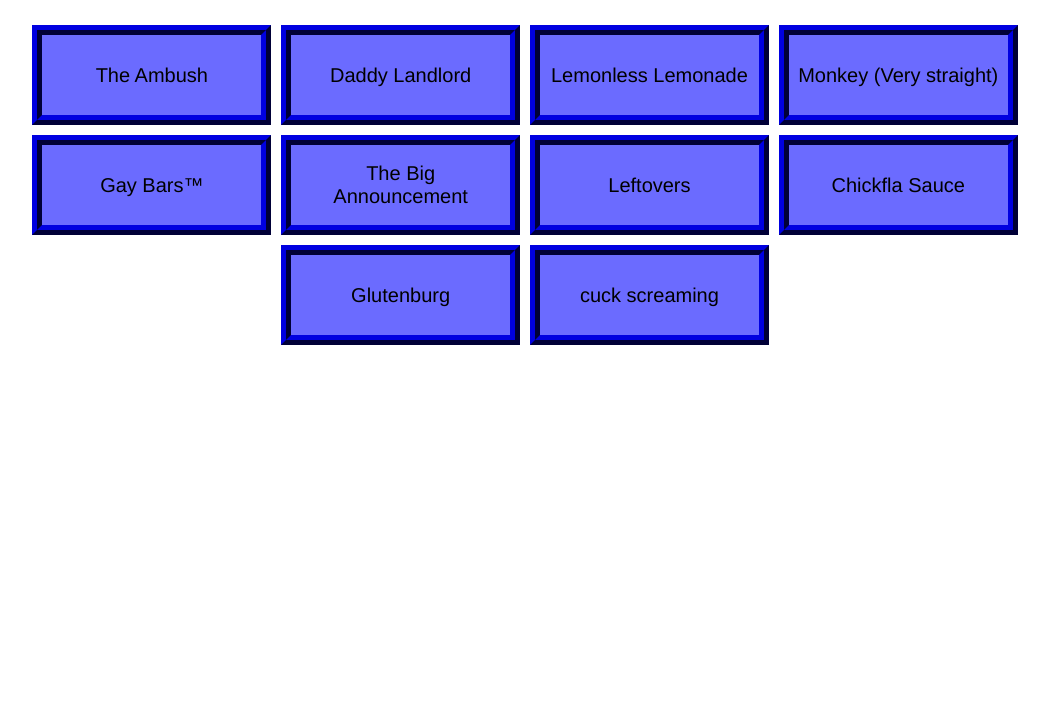
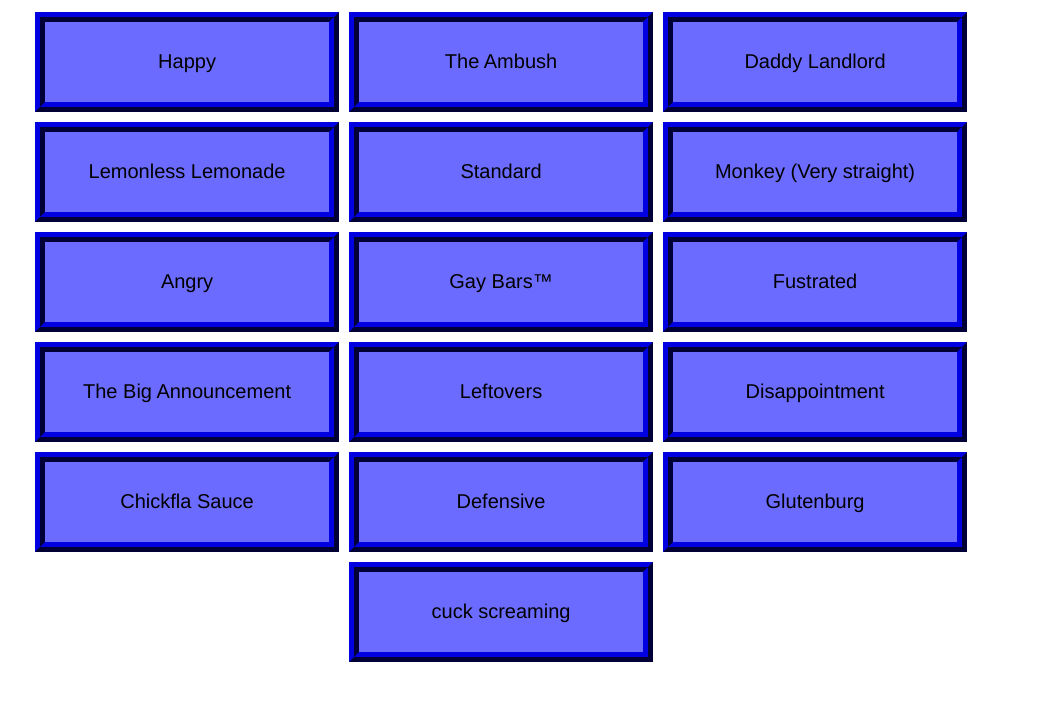
Before and after one commit to taggart-maher/imjustacat, a plain HTML site: page index.html in a window 1280 px wide. Shown: the part 73-800 px from the top of the page, without its empty margins (115-1164 px from the left). Drawn offline with Linux system fonts and the light colour scheme; a web font is replaced by a local one.

Commit message:
Meows added

```diff
--- a/script.js
+++ b/script.js
@@ -1,16 +1,21 @@
 //initialize sounds for soundboard
 let SOUNDBOARD = {
+    "Happy" : "meow (6).m4a",
     "The Ambush" : "ambush.m4a",
     "Daddy Landlord" : "daddy_landlord.m4a",
     "Lemonless Lemonade" : "no_lemon.m4a",
+    "Standard" : "meow (8).m4a",
     "Monkey (Very straight)" : "straight_monkey.m4a",
+    "Angry" : "meow (3).m4a",
     "Gay Bars™" : "gay_bars.m4a",
+    "Fustrated" : "meow (1).m4a",
     "The Big Announcement" : "the_big_announcement",
     "Leftovers" : "leftovers.m4a",
+    "Disappointment" : "meow (2).m4a",
     "Chickfla Sauce" : "chickfla_sauce.m4a",
+    "Defensive" : "meow (7).m4a",
     "Glutenburg" : "glutenburg.m4a",
     "cuck screaming" : "cuck_scream.m4a"
-
 }
 
 
--- a/styles.css
+++ b/styles.css
@@ -4,9 +4,12 @@ h1 {
     text-align: center;
     font-family: 'Tektur', 'Franklin Gothic Medium', 'Arial Narrow', Arial, sans-serif;
 }
+body {
+    width: 100%;
+}
 
 .soundboard {
-    margin: 35px;
+    width: 95%;
     display: flex;
     justify-content: center;
     align-items: center;
@@ -14,7 +17,7 @@ h1 {
 }
 
 .soundboard-button {
-    width: 20%;
+    width: 25%;
     height: 100px;
     background-color: rgb(107, 107, 255);
     border: 10px ridge darkblue;
```
Also changed, not shown: index.html (line endings or trailing spaces), 15 other files.
